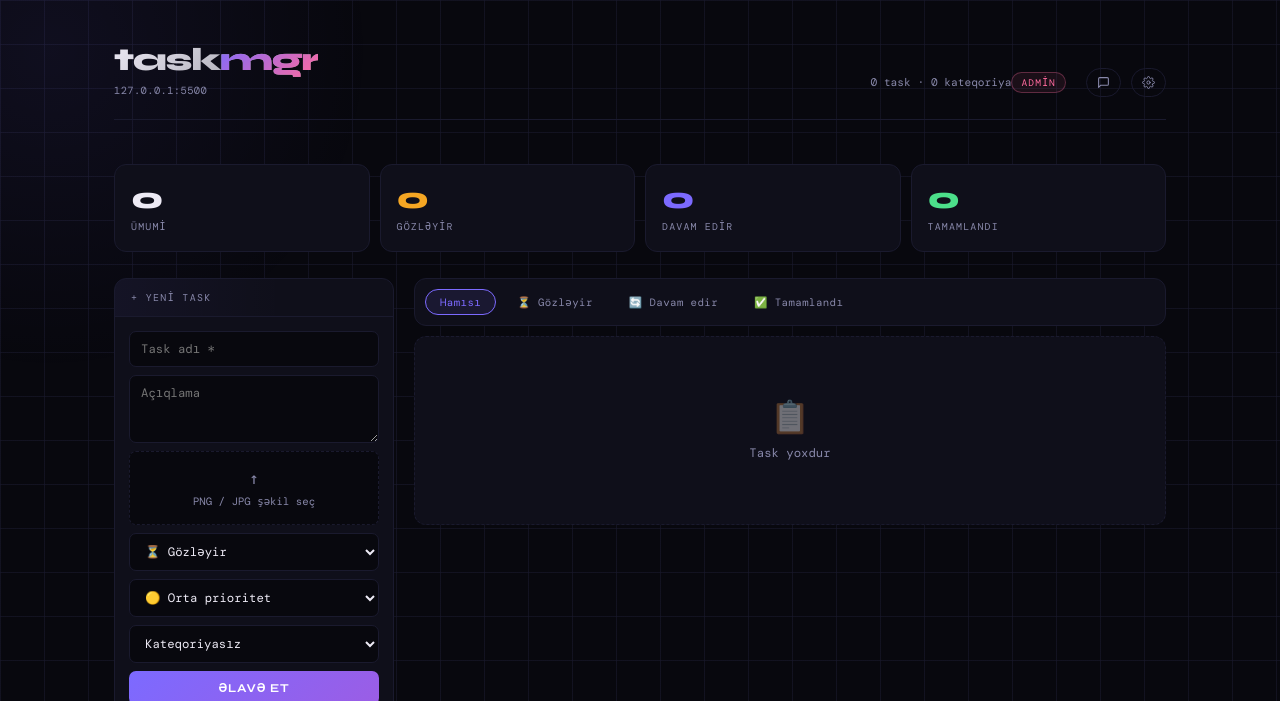
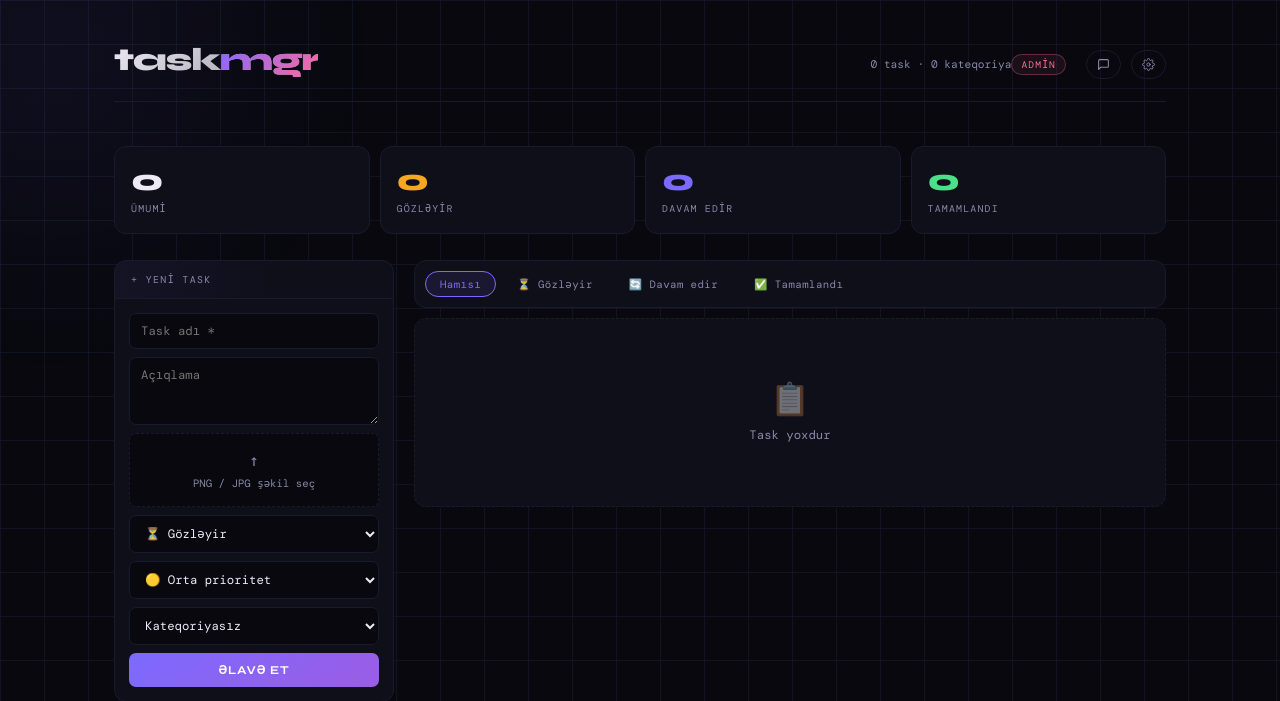
Before and after one commit to Ching1z07/taskmgrofChina, a Flask app: page / in a window 1280 px wide. Shown: the top 701 px of the page. Run offline with Flask 3, Linux system fonts and the light colour scheme; a user stored in the database is signed in; data that the repository does not hold is empty; some libraries are stand-ins or nearby versions; some web fonts are replaced.

Commit message:
Update index.html
Co-Authored-By: Claude Sonnet 4.6 <noreply@anthropic.com>

```diff
--- a/templates/index.html
+++ b/templates/index.html
@@ -724,7 +724,6 @@
   <header>
     <div>
       <div class="logo">task<span>mgr</span></div>
-      <div class="header-sub">127.0.0.1:5500</div>
     </div>
     <div style="display:flex;align-items:center;gap:0">
       <div class="header-meta" id="headerMeta">yüklənir...</div>
```
